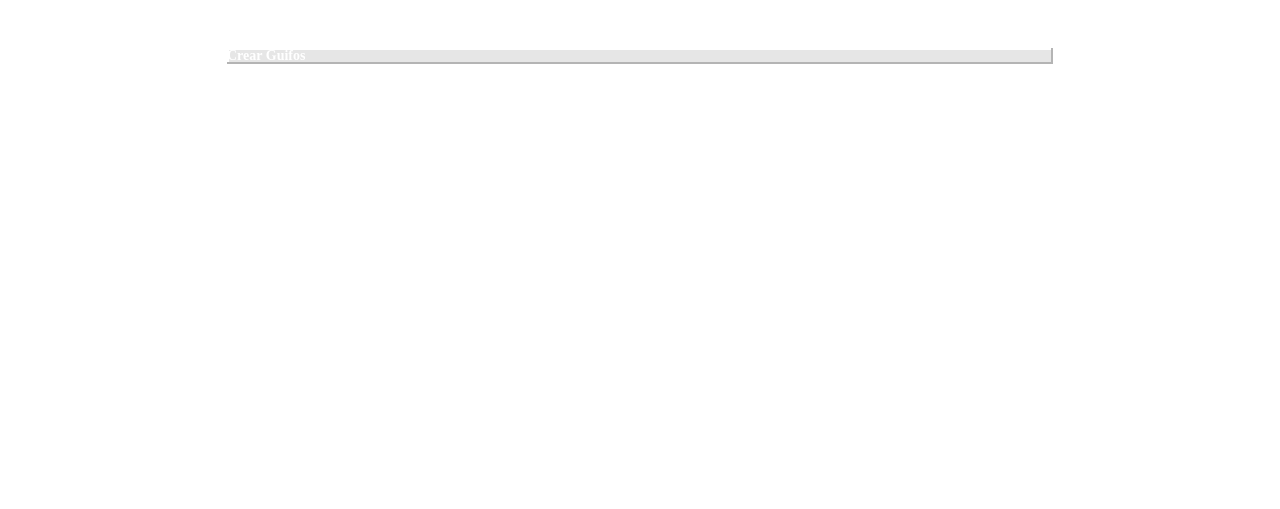
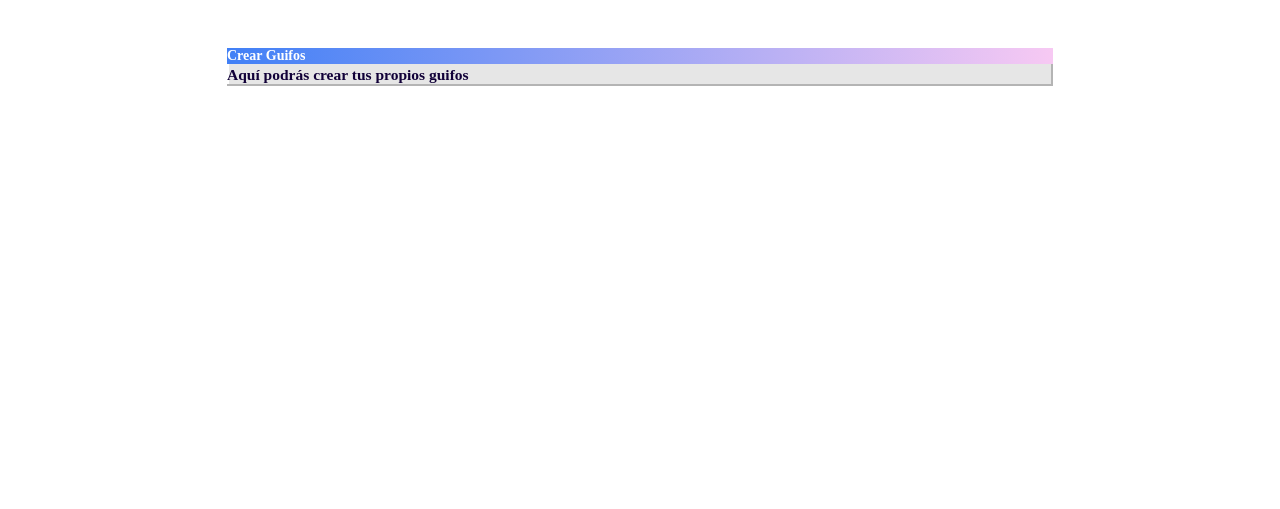
Before and after one commit to juanguren/GifOS, a plain HTML site: page app_sections/mis_guifos/mis_guifos/mis_guifos.html in a window 1280 px wide. Shown: the part 291-800 px from the top of the page. Drawn offline with Linux system fonts and the light colour scheme.

Commit message:
Style and Tag updates
Updating the box for creating GIFs

```diff
--- a/app_sections/mis_guifos/mis_guifos/mis_guifos.css
+++ b/app_sections/mis_guifos/mis_guifos/mis_guifos.css
@@ -1,3 +1,13 @@
+
+/*
+
+:root{
+    --fontRegular: font-family: 'Chakra Petch', regular;
+    --fontBold: font-family: 'Chakra Petch', bold;
+    --fontColor: #110038;
+}
+
+*/
 
 .myGifs{
     margin-top: 3rem;
@@ -35,8 +45,22 @@
 }
 
 .createGif h5{
-    font-family: ChakraPetch-Bold;
+    font-family: var(--fontBold);
     font-size: 14px;
     color: #FFFFFF;
     letter-spacing: 0;
+    background-image: linear-gradient(270deg, #F7C9F3 0%, #4180F6 100%);
 }
+
+.createGif span{
+    font-family: var(--fontBold);
+    font-weight: 700;
+}
+
+#instruction{
+    font-size: 15.5px;
+    color: var(--fontColor);
+    letter-spacing: 0;
+    line-height: 22px;
+    font-weight: 700;
+}
--- a/app_sections/mis_guifos/mis_guifos/mis_guifos.html
+++ b/app_sections/mis_guifos/mis_guifos/mis_guifos.html
@@ -51,6 +51,7 @@
         <section class="create-container">
             <div class="createGif">
                 <h5>Crear Guifos</h5>
+                <p id="instruction">Aquí podrás crear tus propios guifos</p>
             </div>
         </section>
     <script src="mis_guifos.js"></script>
```
